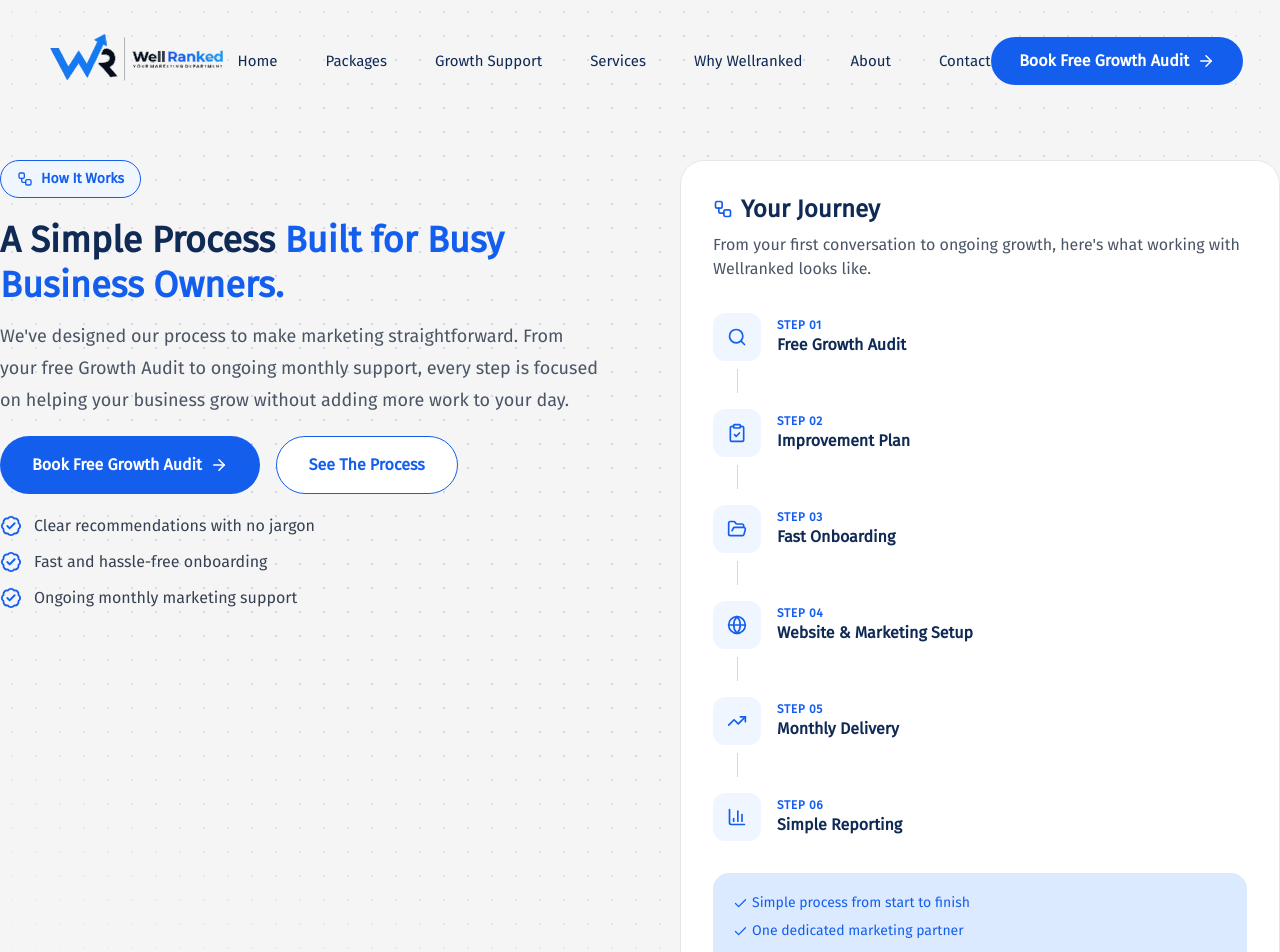
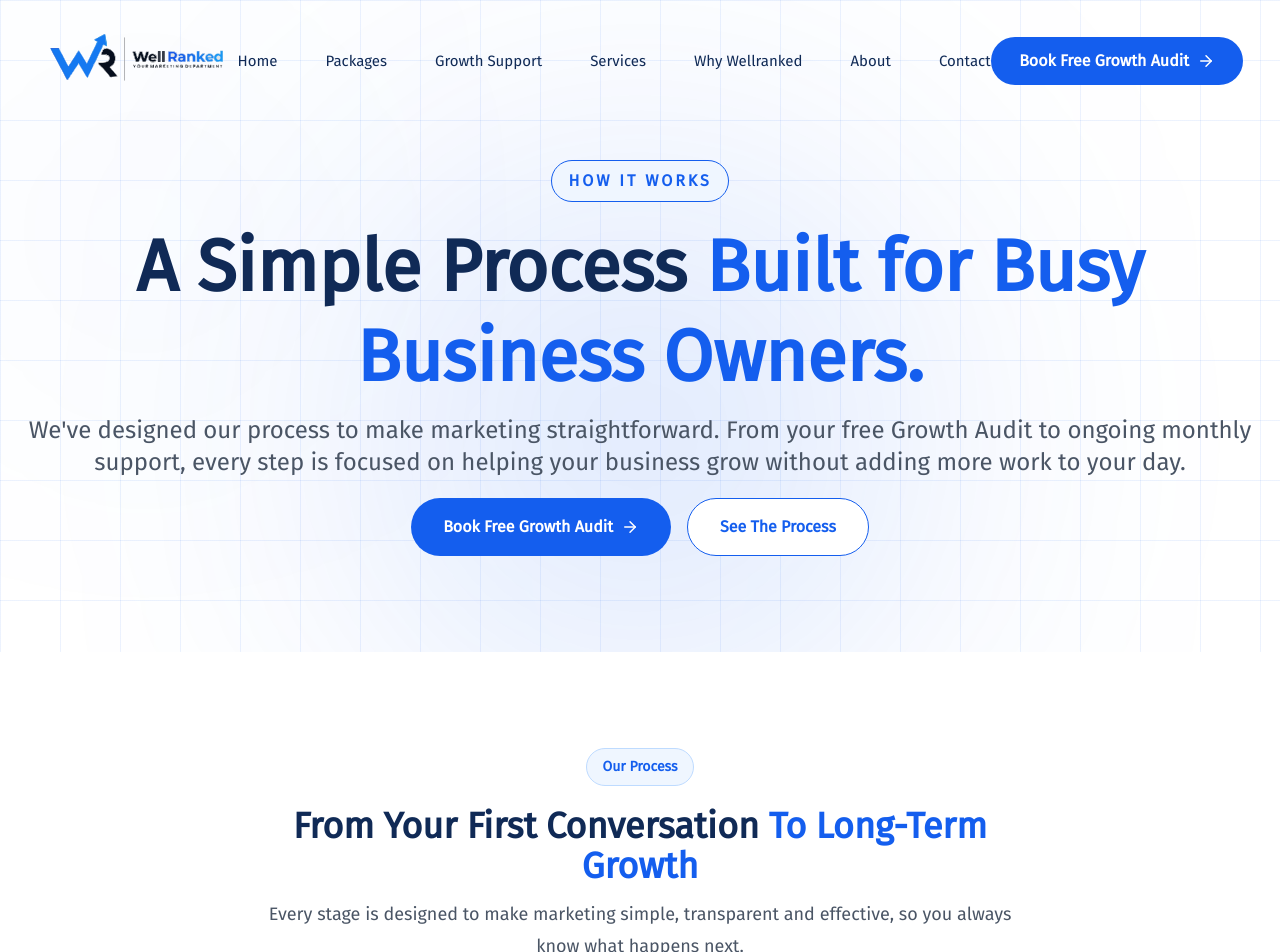
Before and after one commit to alimuhammeddev/wellranked, a Next.js app: page /how-it-works in a window 1280 px wide. Shown: the top 952 px of the page. Built offline with nearby package versions, Linux system fonts and the light colour scheme.

Commit message:
revamped industries section and how it works section

```diff
--- a/app/components/Hero.tsx
+++ b/app/components/Hero.tsx
@@ -29,7 +29,6 @@ export default function Hero() {
 
       <div className="relative max-w-7xl mx-auto py-24 md:mt-16 mt-10 lg:px-0 md:px-5 px-5">
         <div className="max-w-6xl mx-auto text-center">
-          {/* LEFT CONTENT */}
           <motion.div
             initial={{ opacity: 0, y: 24 }}
             whileInView={{ opacity: 1, y: 0 }}
@@ -69,8 +68,6 @@ export default function Hero() {
 
             <div className="mt-8 flex flex-col mx-auto justify-center gap-4 sm:flex-row">
               <motion.div
-                whileHover={{ scale: 1.03 }}
-                whileTap={{ scale: 0.98 }}
                 className="rounded-full bg-[#145EEE]"
               >
                 <Link
@@ -83,8 +80,6 @@ export default function Hero() {
               </motion.div>
 
               <motion.div
-                whileHover={{ scale: 1.03 }}
-                whileTap={{ scale: 0.98 }}
               >
                 <Link
                   href="/package-section"
--- a/app/how-it-works/components/HowitworksHero.tsx
+++ b/app/how-it-works/components/HowitworksHero.tsx
@@ -2,85 +2,52 @@
 
 import {
   ArrowRight,
-  BadgeCheck,
-  Workflow,
-  Search,
-  ClipboardCheck,
-  FolderOpen,
-  Globe,
-  TrendingUp,
-  BarChart3,
-  Check,
 } from "lucide-react";
 import Link from "next/link";
-
-const journey = [
-  {
-    step: "01",
-    title: "Free Growth Audit",
-    icon: Search,
-  },
-  {
-    step: "02",
-    title: "Improvement Plan",
-    icon: ClipboardCheck,
-  },
-  {
-    step: "03",
-    title: "Fast Onboarding",
-    icon: FolderOpen,
-  },
-  {
-    step: "04",
-    title: "Website & Marketing Setup",
-    icon: Globe,
-  },
-  {
-    step: "05",
-    title: "Monthly Delivery",
-    icon: TrendingUp,
-  },
-  {
-    step: "06",
-    title: "Simple Reporting",
-    icon: BarChart3,
-  },
-];
+import { motion } from "framer-motion";
 
 export default function HowItWorksHero() {
   return (
-    <section className="relative overflow-hidden bg-[#f5f5f5]">
-      {/* Dot grid background */}
+    <section className="relative overflow-hidden bg-white">
       <div
-        aria-hidden
-        className="pointer-events-none absolute inset-0"
+        className="absolute inset-0"
         style={{
-          backgroundImage:
-            "radial-gradient(circle, rgba(36,78,179,0.18) 1px, transparent 1px)",
-          backgroundSize: "24px 24px",
-          maskImage:
-            "radial-gradient(ellipse 90% 70% at 50% 35%, black 40%, transparent 95%)",
-          WebkitMaskImage:
-            "radial-gradient(ellipse 90% 70% at 50% 35%, black 40%, transparent 95%)",
+          backgroundImage: `
+      linear-gradient(rgba(20,94,238,.08) 1px, transparent 1px),
+      linear-gradient(90deg, rgba(20,94,238,.08) 1px, transparent 1px)
+    `,
+          backgroundSize: "60px 60px",
+          opacity: 1,
         }}
       />
 
-      <div className="relative mx-auto grid max-w-7xl items-start gap-10 px-5 pb-24 pt-40 lg:grid-cols-2 lg:gap-20 lg:px-0">
-        {/* Left */}
-        <div>
-          <span className="inline-flex items-center gap-2 rounded-full border border-[#145EEE] bg-blue-50 px-4 py-2 text-sm font-semibold text-[#145EEE]">
-            <Workflow size={16} />
-            How It Works
-          </span>
+      <div className="absolute inset-0 overflow-hidden pointer-events-none">
+        <div className="absolute top-40 left-1/2 h-137.5 w-137.5 -translate-x-1/2 rounded-full bg-[#145EEE]/15 blur-[140px]" />
 
-          <h1 className="mt-5 text-2xl font-extrabold leading-tight text-[#102A56] lg:text-4xl md:text-3xl">
-            A Simple Process {" "}
+        <div className="absolute top-32 left-10 h-52 w-52 rounded-full bg-[#145EEE]/10 blur-[140px]" />
+      </div>
+
+      <div className="relative max-w-7xl mx-auto py-24 md:mt-16 mt-10 lg:px-0 md:px-5 px-5">
+        <motion.div
+          initial={{ opacity: 0, y: 20 }}
+          whileInView={{ opacity: 1, y: 0 }}
+          viewport={{ once: true }}
+          transition={{ duration: 0.5 }}
+        >
+          <div className="flex justify-center">
+            <span className="inline-flex rounded-full border border-[#145EEE] bg-blue-50 px-4 py-2 uppercase tracking-[0.18em] font-semibold text-[#145EEE]">
+              How It Works
+            </span>
+          </div>
+
+          <h1 className="mt-5 text-3xl text-center font-extrabold leading-tight text-[#102A56] lg:text-7xl md:text-5xl">
+            A Simple Process{" "}
             <span className="text-[#145EEE]">
               Built for Busy Business Owners.
             </span>
           </h1>
 
-          <p className="mt-3 max-w-2xl md:text-lg leading-8 text-gray-600">
+          <p className="mt-3 md:text-2xl text-center leading-8 text-gray-600">
             We've designed our process to make marketing straightforward. From
             your free Growth Audit to ongoing monthly support, every step is
             focused on helping your business grow without adding more work to
@@ -88,7 +55,7 @@ export default function HowItWorksHero() {
           </p>
 
           {/* Buttons */}
-          <div className="mt-5 flex flex-col gap-4 sm:flex-row">
+          <div className="mt-5 flex flex-col mx-auto justify-center gap-4 sm:flex-row">
             <Link
               href="/growth-audit"
               className="flex items-center justify-center gap-2 rounded-full bg-[#145EEE] px-8 py-4 font-semibold text-white"
@@ -104,72 +71,7 @@ export default function HowItWorksHero() {
               See The Process
             </Link>
           </div>
-
-          {/* Benefits */}
-          <div className="mt-5 space-y-3">
-            {[
-              "Clear recommendations with no jargon",
-              "Fast and hassle-free onboarding",
-              "Ongoing monthly marketing support",
-            ].map((item) => (
-              <div key={item} className="flex items-center gap-3">
-                <BadgeCheck className="text-[#145EEE]" size={22} />
-                <span className="text-gray-700">{item}</span>
-              </div>
-            ))}
-          </div>
-        </div>
-
-        {/* Right */}
-        <div className="rounded-3xl border border-gray-200 bg-white p-5 md:p-8">
-          <div className="flex items-center gap-2">
-            <Workflow className="text-[#145EEE]" size={20} />
-            <h3 className="md:text-2xl text-xl font-bold text-[#102A56]">
-              Your Journey
-            </h3>
-          </div>
-
-          <p className="mt-2 text-gray-600">
-            From your first conversation to ongoing growth, here's what working
-            with Wellranked looks like.
-          </p>
-
-          <div className="mt-8 space-y-4">
-            {journey.map(({ step, title, icon: Icon }, index) => (
-              <div key={step}>
-                <div className="flex items-center gap-4">
-                  <div className="flex h-12 w-12 items-center justify-center rounded-xl bg-blue-50">
-                    <Icon size={20} className="text-[#145EEE]" />
-                  </div>
-
-                  <div className="flex-1">
-                    <p className="text-xs font-semibold tracking-wider text-[#145EEE]">
-                      STEP {step}
-                    </p>
-
-                    <h4 className="font-semibold text-[#102A56]">{title}</h4>
-                  </div>
-                </div>
-
-                {index !== journey.length - 1 && (
-                  <div className="ml-6 mt-2 h-6 w-px bg-blue-200" />
-                )}
-              </div>
-            ))}
-          </div>
-
-          <div className="mt-8 rounded-2xl bg-blue-100 p-5">
-            <p className="text-sm text-[#145EEE] flex items-center gap-1">
-              <Check size={15} /> Simple process from start to finish
-            </p>
-            <p className="mt-2 text-sm text-[#145EEE] flex items-center gap-1">
-              <Check size={15} /> One dedicated marketing partner
-            </p>
-            <p className="mt-2 text-sm text-[#145EEE] flex items-center gap-1">
-              <Check size={15} /> Focused on helping your business grow
-            </p>
-          </div>
-        </div>
+        </motion.div>
       </div>
     </section>
   );
--- a/app/how-it-works/components/HowitworksTimeline.tsx
+++ b/app/how-it-works/components/HowitworksTimeline.tsx
@@ -8,6 +8,7 @@ import {
   TrendingUp,
   BarChart3,
 } from "lucide-react";
+import { motion } from "framer-motion";
 
 const steps = [
   {
@@ -56,11 +57,16 @@ const steps = [
 
 export default function HowItWorksTimeline() {
   return (
-    <section id="process" className="bg-[#f5f5f5] md:py-24 py-16">
+    <section id="process" className="bg-wwhite md:py-24 py-16">
       <div className="mx-auto max-w-7xl px-5 lg:px-0">
         {/* Heading */}
-
-        <div className="mx-auto max-w-3xl text-center">
+        <motion.div
+          className="mx-auto max-w-3xl text-center"
+          initial={{ opacity: 0, y: 30 }}
+          whileInView={{ opacity: 1, y: 0 }}
+          viewport={{ once: true, amount: 0.3 }}
+          transition={{ duration: 0.6, ease: "easeOut" }}
+        >
           <span className="inline-flex items-center gap-2 rounded-full border border-blue-200 bg-blue-50 px-4 py-2 text-sm font-semibold text-[#145EEE]">
             Our Process
           </span>
@@ -74,10 +80,9 @@ export default function HowItWorksTimeline() {
             Every stage is designed to make marketing simple, transparent and
             effective, so you always know what happens next.
           </p>
-        </div>
+        </motion.div>
 
-        {/* Desktop Timeline */}
-
+        {/* Desktop Timeline — original layout */}
         <div className="relative mt-10 hidden lg:block">
           <div className="absolute left-0 right-0 top-10 h-0.5 rounded-full bg-blue-200" />
 
@@ -104,20 +109,25 @@ export default function HowItWorksTimeline() {
           </div>
         </div>
 
-        {/* Mobile */}
+        {/* Mobile: connected spine */}
+        <div className="relative mt-10 lg:hidden">
+          <div className="absolute left-6 top-2 bottom-2 w-px border-l-2 border-dashed border-blue-200" />
 
-        <div className="mt-10 space-y-6 lg:hidden">
-          {steps.map(({ number, title, description, icon: Icon }) => (
-            <div
-              key={number}
-              className="rounded-3xl border border-blue-200 bg-white p-5"
-            >
-              <div className="flex items-start gap-5">
-                <div className="flex h-12 w-12 shrink-0 items-center justify-center rounded-2xl bg-[#145EEE]">
-                  <Icon size={24} className="text-white" />
+          <div className="space-y-6">
+            {steps.map(({ number, title, description, icon: Icon }, i) => (
+              <motion.div
+                key={number}
+                className="relative pl-16"
+                initial={{ opacity: 0, x: -20 }}
+                whileInView={{ opacity: 1, x: 0 }}
+                viewport={{ once: true, amount: 0.4 }}
+                transition={{ duration: 0.5, delay: i * 0.08, ease: "easeOut" }}
+              >
+                <div className="absolute left-6 top-6 flex h-12 w-12 -translate-x-1/2 -translate-y-1/2 items-center justify-center rounded-2xl bg-[#145EEE] ring-4 ring-[#f5f5f5]">
+                  <Icon size={22} className="text-white" />
                 </div>
 
-                <div>
+                <div className="rounded-3xl border border-blue-200 bg-white p-5 transition-shadow duration-300 hover:shadow-md">
                   <span className="text-sm font-semibold text-[#145EEE]">
                     STEP {number}
                   </span>
@@ -128,11 +138,11 @@ export default function HowItWorksTimeline() {
 
                   <p className="mt-2 leading-7 text-gray-600">{description}</p>
                 </div>
-              </div>
-            </div>
-          ))}
+              </motion.div>
+            ))}
+          </div>
         </div>
       </div>
     </section>
   );
-}
+};
--- a/app/industries/components/IndustriesGrid.tsx
+++ b/app/industries/components/IndustriesGrid.tsx
@@ -15,7 +15,7 @@ const industries = [
     description:
       "Emergency and local search demand makes Google visibility, reviews and fast lead response essential.",
     image:
-      "https://images.unsplash.com/photo-1621905252507-b35492cc74b4?auto=format&fit=crop&w=1200&q=80",
+      "https://images.unsplash.com/photo-1607472586893-edb57bdc0e39?auto=format&fit=crop&w=1200&q=80",
   },
   {
     title: "Electricians",
```
